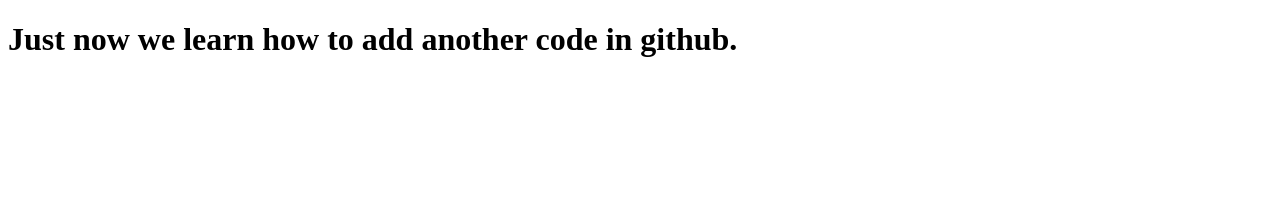
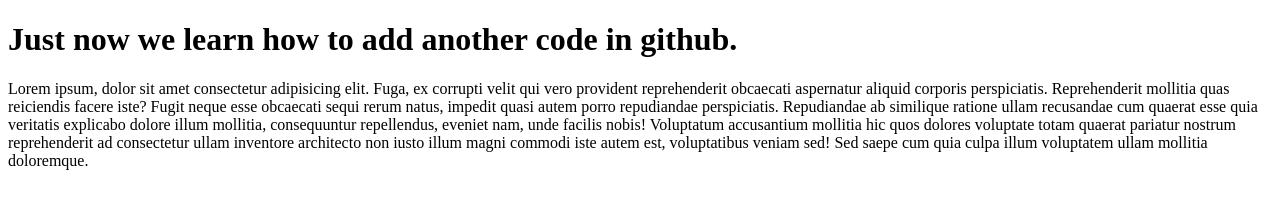
Before and after one commit to joyantoshimul/my-first-repo, a plain HTML site: page index.html in a window 1280 px wide. Drawn offline with Linux system fonts and the light colour scheme.

Commit message:
another add

```diff
--- a/index.html
+++ b/index.html
@@ -8,5 +8,6 @@
 </head>
 <body>
     <h1>Just now we learn how to add another code in github.</h1>
+    <p>Lorem ipsum, dolor sit amet consectetur adipisicing elit. Fuga, ex corrupti velit qui vero provident reprehenderit obcaecati aspernatur aliquid corporis perspiciatis. Reprehenderit mollitia quas reiciendis facere iste? Fugit neque esse obcaecati sequi rerum natus, impedit quasi autem porro repudiandae perspiciatis. Repudiandae ab similique ratione ullam recusandae cum quaerat esse quia veritatis explicabo dolore illum mollitia, consequuntur repellendus, eveniet nam, unde facilis nobis! Voluptatum accusantium mollitia hic quos dolores voluptate totam quaerat pariatur nostrum reprehenderit ad consectetur ullam inventore architecto non iusto illum magni commodi iste autem est, voluptatibus veniam sed! Sed saepe cum quia culpa illum voluptatem ullam mollitia doloremque.</p>
 </body>
 </html>
```
